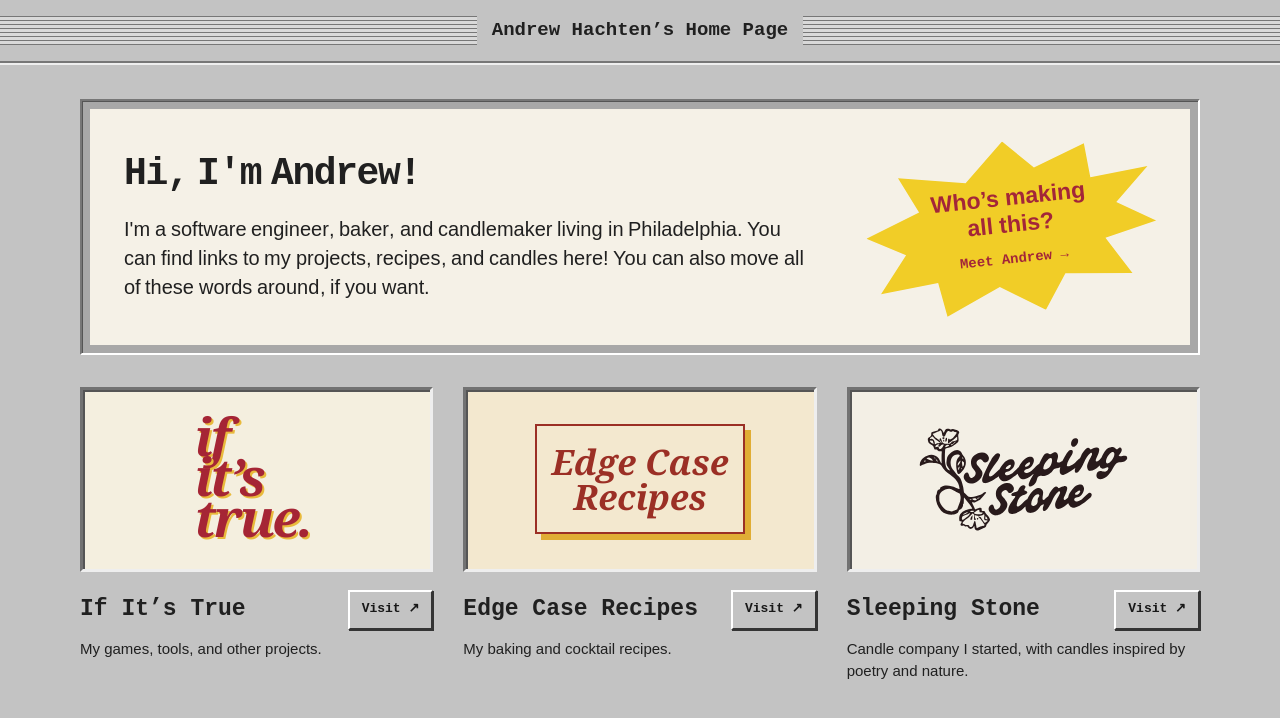
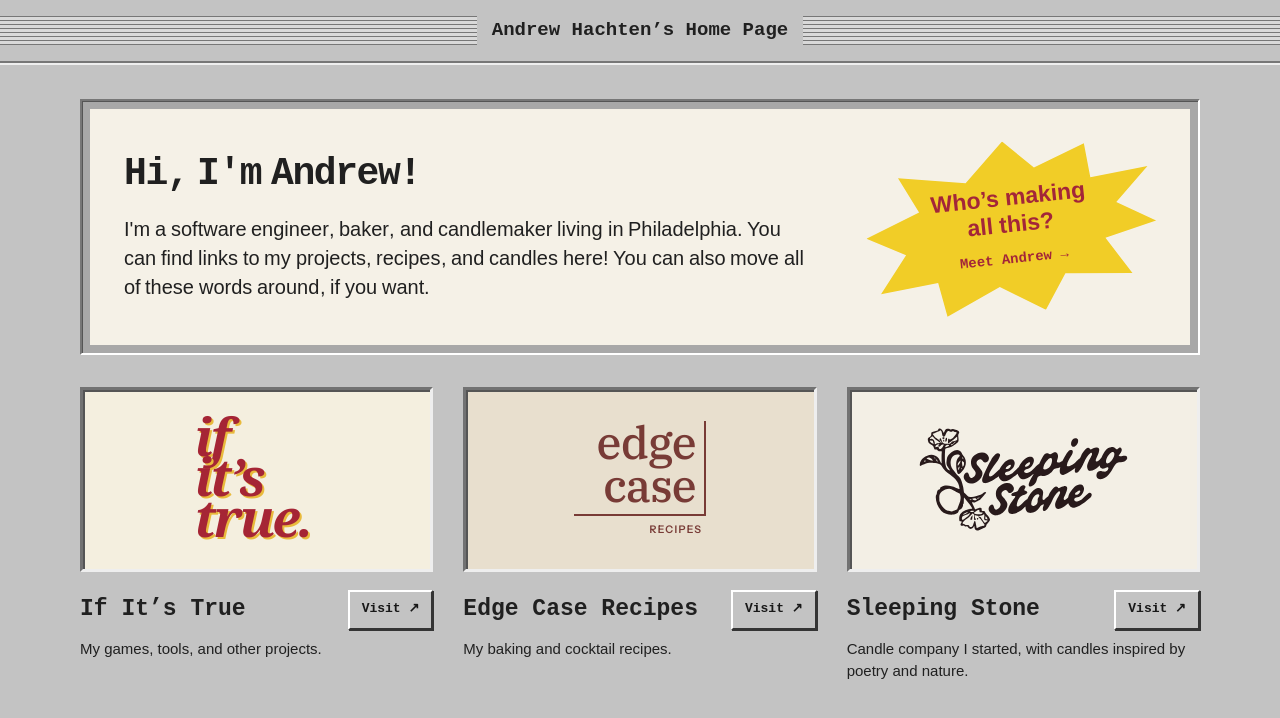
Before and after one commit to ifitstrue/site, a Next.js app: page / in a window 1280 px wide. Shown: the top 718 px of the page. Built offline with nearby package versions, Linux system fonts and the light colour scheme.

Commit message:
feat: add Edge Case Recipes wordmark

```diff
--- a/src/app/globals.css
+++ b/src/app/globals.css
@@ -378,15 +378,45 @@ body {
 }
 
 .retro-destination-preview--recipes {
-  background: #f3e8cf;
-  color: #9b2f25;
-  font: bold italic 2.1875rem/1 Georgia, serif;
+  background: #e8dfce;
 }
 
-.retro-destination-preview--recipes span {
-  padding: 1.125rem 0.9375rem;
-  border: 2px solid #9b2f25;
-  box-shadow: 6px 6px #e0ad35;
+.ec-wordmark:link,
+.ec-wordmark:visited {
+  box-sizing: border-box;
+  display: inline-flex;
+  width: 3.35em;
+  flex-direction: column;
+  flex-shrink: 0;
+  padding: 6px 4px;
+  color: #783b36;
+  font-size: 42px;
+  text-decoration: none;
+}
+
+.ec-wordmark__words {
+  display: flex;
+  flex-direction: column;
+  align-items: flex-end;
+  padding: 0 0.19em 0.15em 0;
+  border-right: 2px solid currentColor;
+  border-bottom: 2px solid currentColor;
+  font: 500 1.08em/0.95 var(--font-ec-serif), serif;
+  letter-spacing: -0.02em;
+}
+
+.ec-wordmark__descriptor {
+  align-self: flex-end;
+  margin-top: 0.65em;
+  padding-right: 0.4em;
+  font: 600 0.25em/1.3 var(--font-ec-sans), sans-serif;
+  letter-spacing: 0.12em;
+  text-transform: uppercase;
+}
+
+.ec-wordmark:focus-visible {
+  outline: 3px solid #783b36;
+  outline-offset: 5px;
 }
 
 .retro-destination-preview--candles {
@@ -428,6 +458,17 @@ body {
 @media (max-width: 500px) {
   .ift-wordmark {
     font-size: 38px;
+  }
+}
+
+@media (max-width: 740px) {
+  .ec-wordmark:link,
+  .ec-wordmark:visited {
+    font-size: 30px;
+  }
+
+  .ec-wordmark__descriptor {
+    font-size: 10px;
   }
 }
 
--- a/src/app/layout.tsx
+++ b/src/app/layout.tsx
@@ -1,5 +1,11 @@
 import type { Metadata } from "next";
-import { Be_Vietnam_Pro, Newsreader, Space_Grotesk } from "next/font/google";
+import {
+  Be_Vietnam_Pro,
+  IBM_Plex_Serif,
+  Instrument_Sans,
+  Newsreader,
+  Space_Grotesk,
+} from "next/font/google";
 import "./globals.css";
 
 const newsreader = Newsreader({
@@ -19,6 +25,20 @@ const spaceGrotesk = Space_Grotesk({
   variable: "--font-label",
   subsets: ["latin"],
   weight: "variable",
+});
+
+const ibmPlexSerif = IBM_Plex_Serif({
+  variable: "--font-ec-serif",
+  subsets: ["latin"],
+  weight: "500",
+  style: "normal",
+});
+
+const instrumentSans = Instrument_Sans({
+  variable: "--font-ec-sans",
+  subsets: ["latin"],
+  weight: "600",
+  style: "normal",
 });
 
 export const metadata: Metadata = {
@@ -51,7 +71,7 @@ export default function RootLayout({
   return (
     <html
       lang="en"
-      className={`${newsreader.variable} ${beVietnamPro.variable} ${spaceGrotesk.variable} h-full antialiased`}
+      className={`${newsreader.variable} ${beVietnamPro.variable} ${spaceGrotesk.variable} ${ibmPlexSerif.variable} ${instrumentSans.variable} h-full antialiased`}
     >
       <body className="min-h-full flex flex-col font-body bg-surface text-on-surface selection:bg-primary-container/30 selection:text-on-primary-container">
         <a
--- a/src/components/home/DestinationCard.tsx
+++ b/src/components/home/DestinationCard.tsx
@@ -16,7 +16,7 @@ export const DestinationCard = forwardRef<HTMLDivElement, DestinationCardProps>(
           ref={ref}
           className={`retro-destination-preview retro-destination-preview--${destination.preview}`}
           data-destination={destination.key}
-          aria-hidden={destination.preview === "projects" ? undefined : true}
+          aria-hidden={destination.preview === "candles" ? true : undefined}
         >
           {destination.preview === "projects" && (
             <a
@@ -28,11 +28,19 @@ export const DestinationCard = forwardRef<HTMLDivElement, DestinationCardProps>(
             </a>
           )}
           {destination.preview === "recipes" && (
-            <span>
-              Edge Case
-              <br />
-              Recipes
-            </span>
+            <a
+              className="ec-wordmark"
+              href="https://edgecase.recipes/"
+              aria-label="Edge Case Recipes"
+            >
+              <span className="ec-wordmark__words" aria-hidden="true">
+                <span>edge</span>
+                <span>case</span>
+              </span>
+              <span className="ec-wordmark__descriptor" aria-hidden="true">
+                recipes
+              </span>
+            </a>
           )}
           {destination.preview === "candles" && (
             <Image
```
Also changed, not shown: 2 other files (tests, documents, lock files or other folders).
